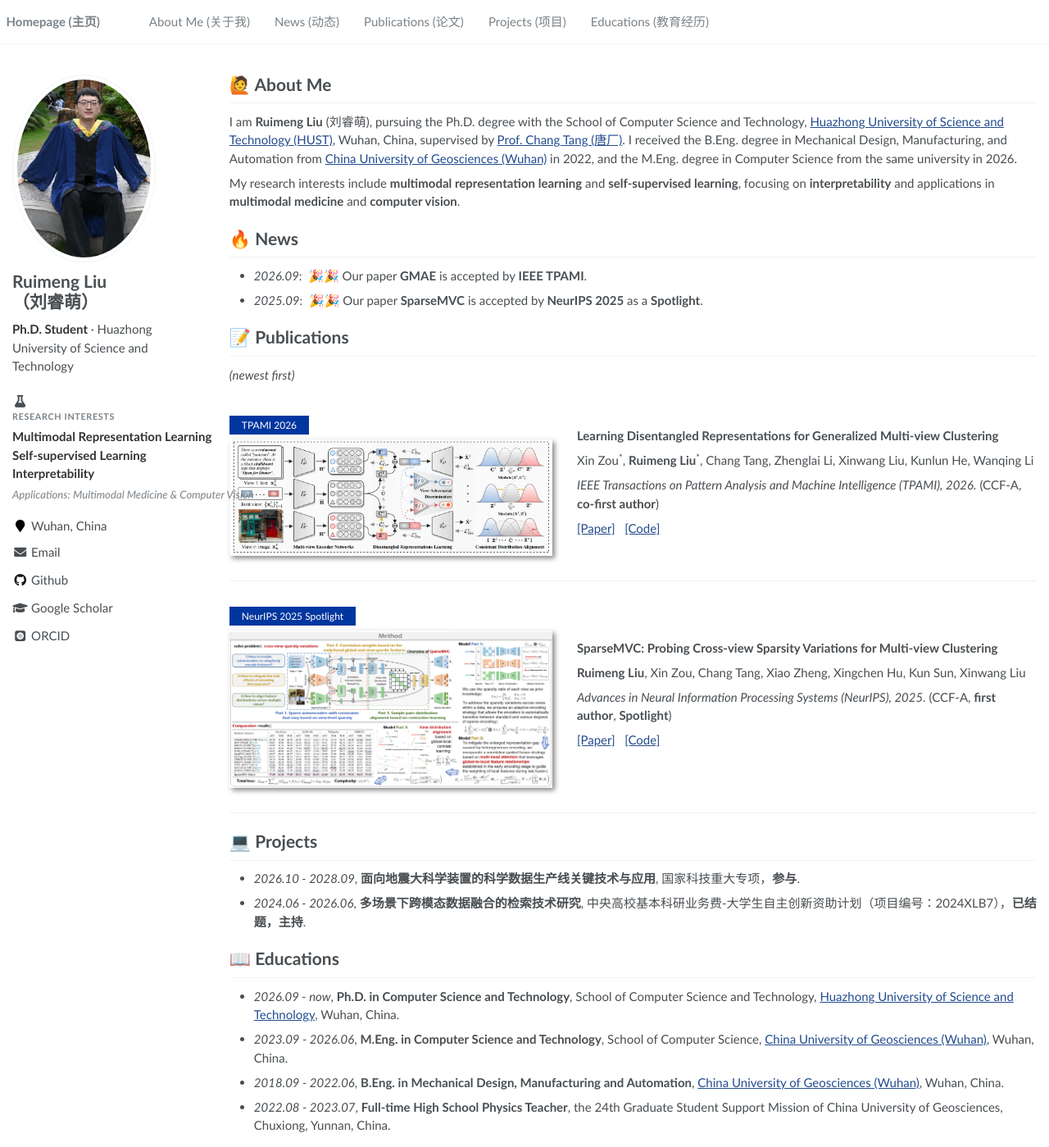
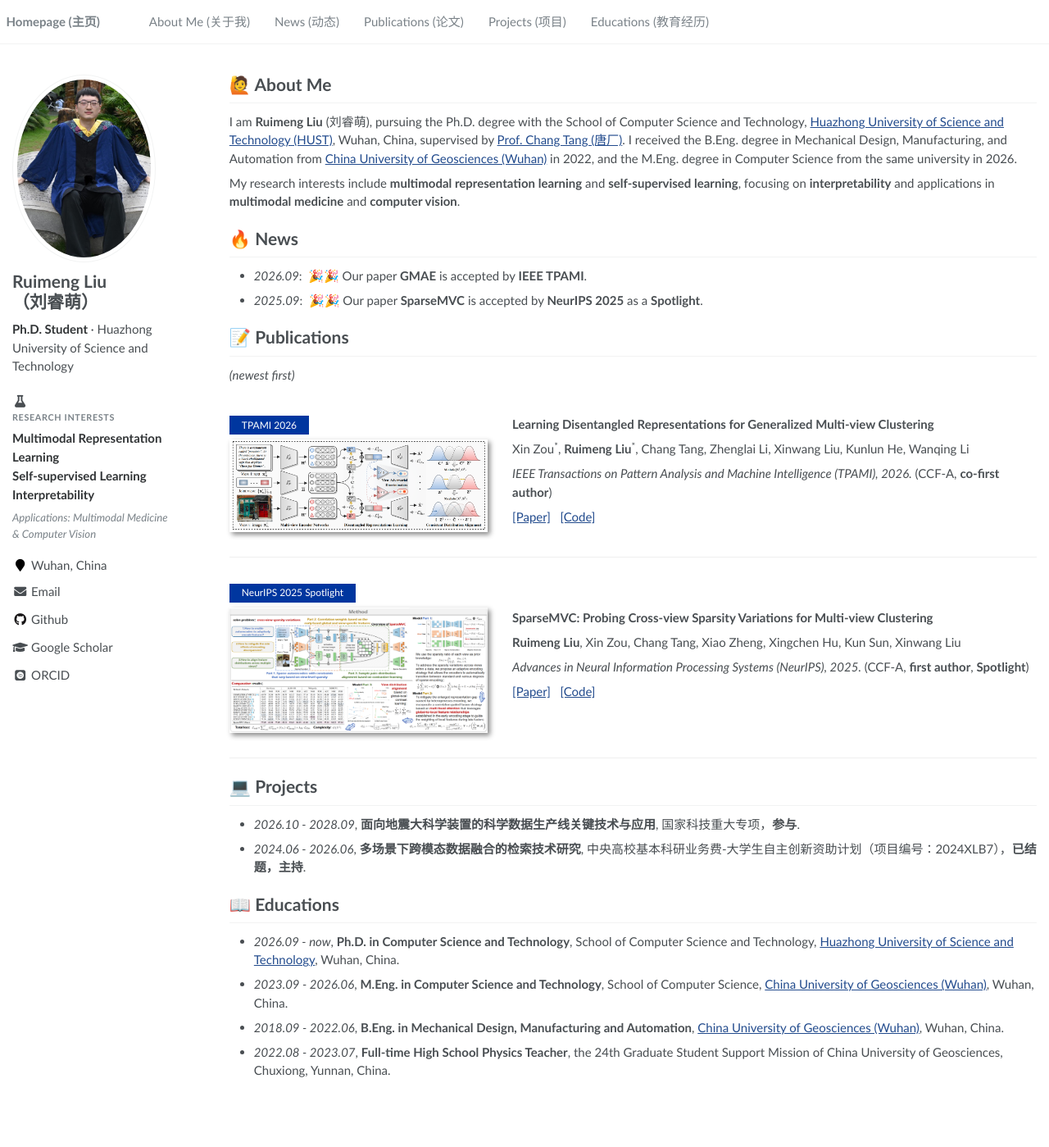
Before and after one commit to cleste-pome/cleste-pome.github.io, a Jekyll site: the page built from _pages/about.md, in a window 1280 px wide and 1399 px high. Shown: the whole window at 82% size. Built offline with Jekyll 4.4.1, drawn with Linux system fonts in a browser that asks for light colours; some web fonts are replaced.

Commit message:
Fix sidebar research block overflowing into content (specificity); widen paper text column

```diff
--- a/_sass/_sidebar.scss
+++ b/_sass/_sidebar.scss
@@ -151,8 +151,12 @@
 }
 
 // 侧边栏：研究方向区块
-.author__research {
+// 注意：.author__urls li 上有 white-space: nowrap（优先级 0,1,1），
+// 这里必须用 0,2,1 的选择器覆盖，否则文字不换行会溢出到右侧正文
+.author__urls li.author__research {
   white-space: normal;
+  overflow-wrap: break-word;
+  word-wrap: break-word;
   margin-bottom: 1.1em;
   line-height: 1.55;
 
--- a/assets/css/main.scss
+++ b/assets/css/main.scss
@@ -73,7 +73,7 @@
             justify-content: left;
             flex: 0 0 auto;
             min-width: 200px;
-            max-width: 40%;
+            max-width: 32%;
             order: 1;
         }
 
```
